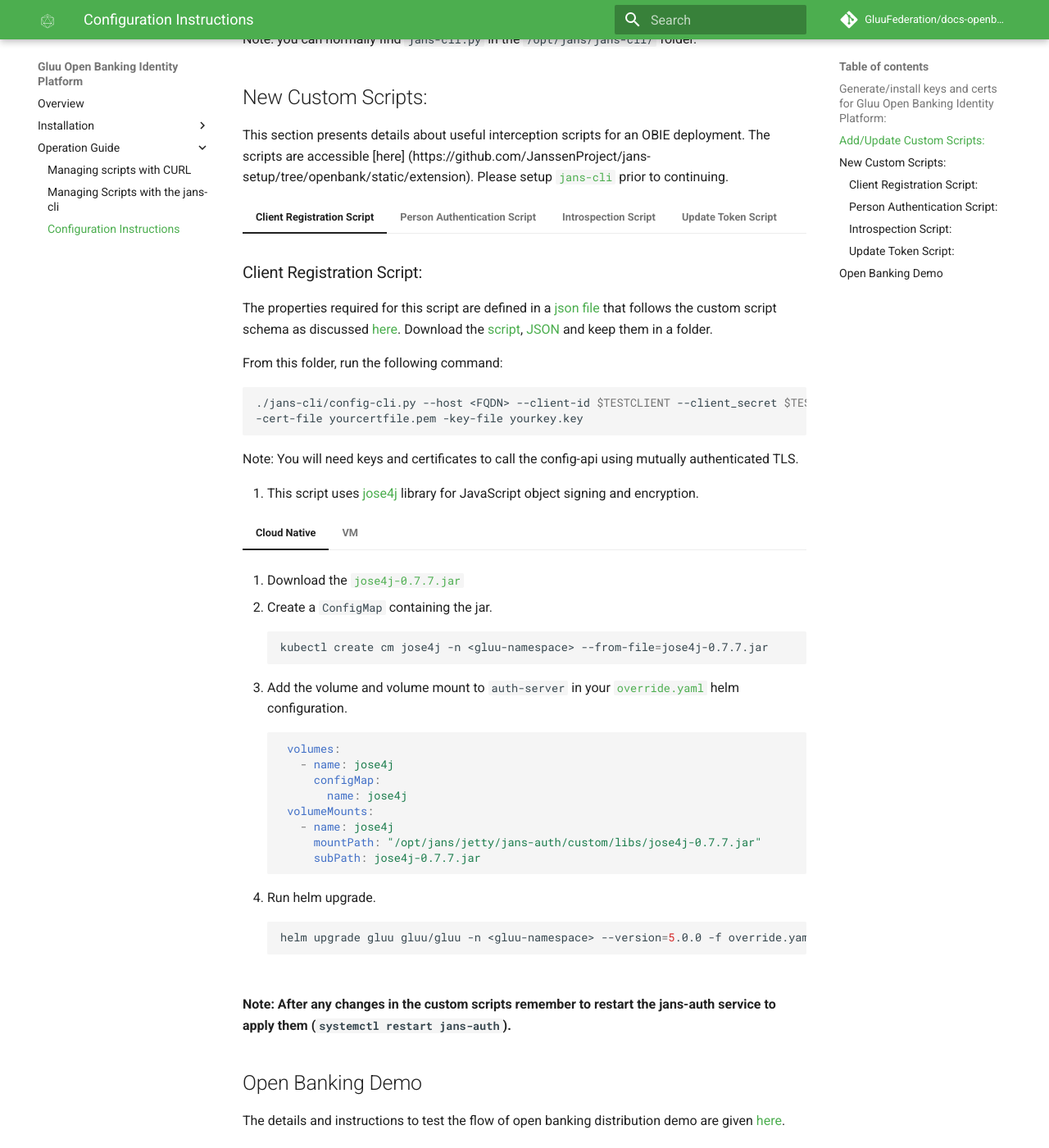
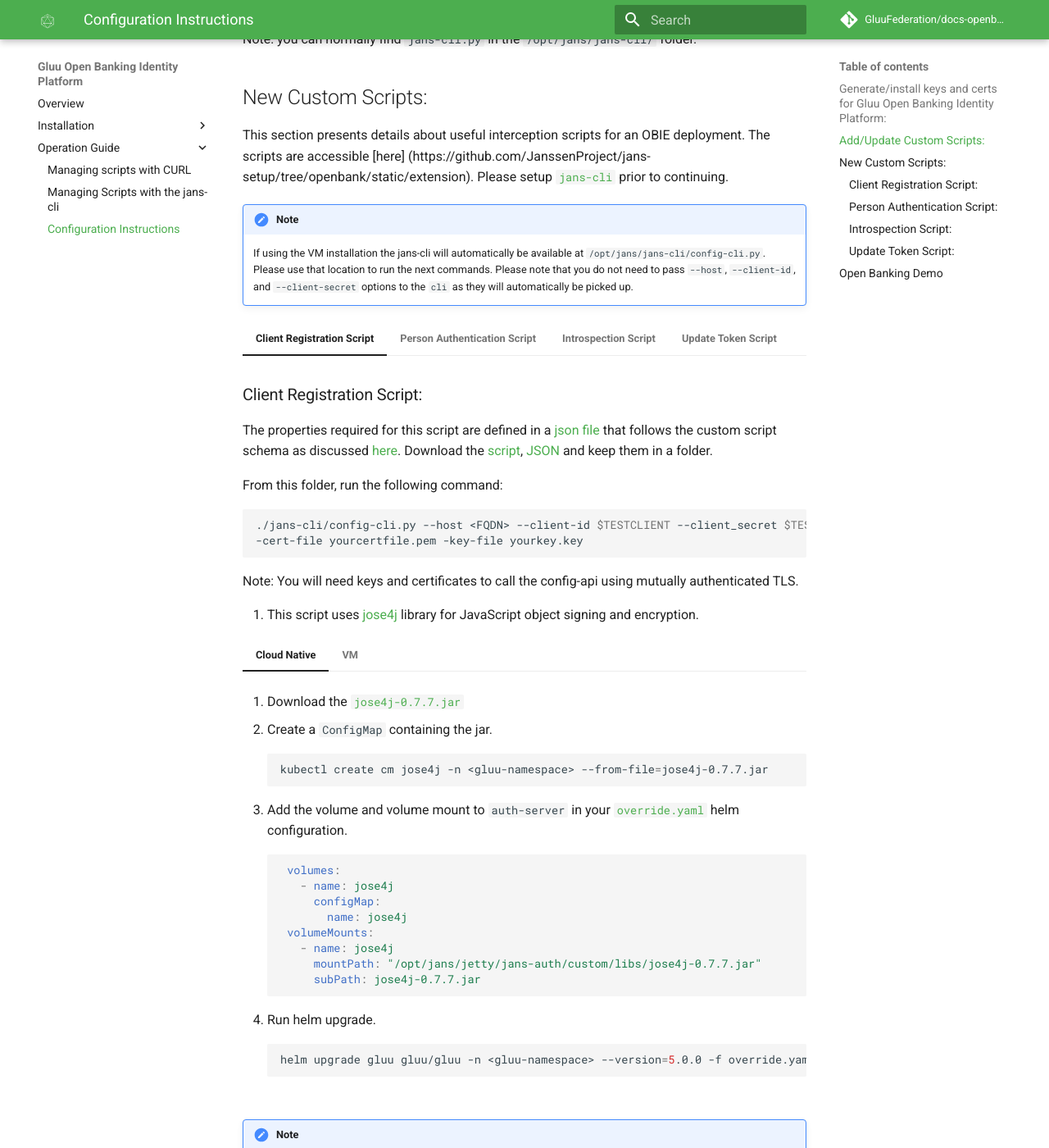
Before and after one commit to GluuFederation/docs-openbanking-prod, an MkDocs documentation site: the page built from docs/source/configuration-instructions.md, in a window 1280 px wide and 1400 px high, scrolled down 758 px. Shown: the whole window at 82% size. Built offline with MkDocs 1.6.1 and Material for MkDocs 9.7.7, drawn with Linux system fonts in a browser that asks for light colours; comment, search, counter and statistics services are not loaded; some of the changed text lies outside the part shown.

Commit message:
docs: add notes

````diff
--- a/docs/source/configuration-instructions.md
+++ b/docs/source/configuration-instructions.md
@@ -22,6 +22,9 @@ Note: you can normally find `jans-cli.py` in the `/opt/jans/jans-cli/` folder.
 ## New Custom Scripts:
 
 This section presents details about useful interception scripts for an OBIE deployment. The scripts are accessible [here] (https://github.com/JanssenProject/jans-setup/tree/openbank/static/extension). Please setup [`jans-cli`](https://gluu.org/docs/openbanking/jans-cli/#using-jans-cli) prior to continuing.
+
+!!!note
+    If using the VM installation the jans-cli will automatically be available at `/opt/jans/jans-cli/config-cli.py`. Please use that location to run the next commands. Please note that you do not need to pass `--host`, `--client-id`, and `--client-secret` options to the `cli` as they will automatically be picked up.
 
 === "Client Registration Script"
 
@@ -201,8 +204,8 @@ This section presents details about useful interception scripts for an OBIE depl
 
     ```
 
-
-__Note: After any changes in the custom scripts remember to restart the jans-auth service to apply them (`systemctl restart jans-auth`).__
+!!!note
+    After any changes in the custom scripts remember to restart the jans-auth service to apply them by restarting `kubectl rollout restart deployment gluu-auth-server -n <gluu-namespace>`, or if using the VM installation `systemctl restart jans-auth`.
 
 ## Open Banking Demo
 
````
Also changed, not shown: docs/source/jans-cli.md (+1 -1 lines).
